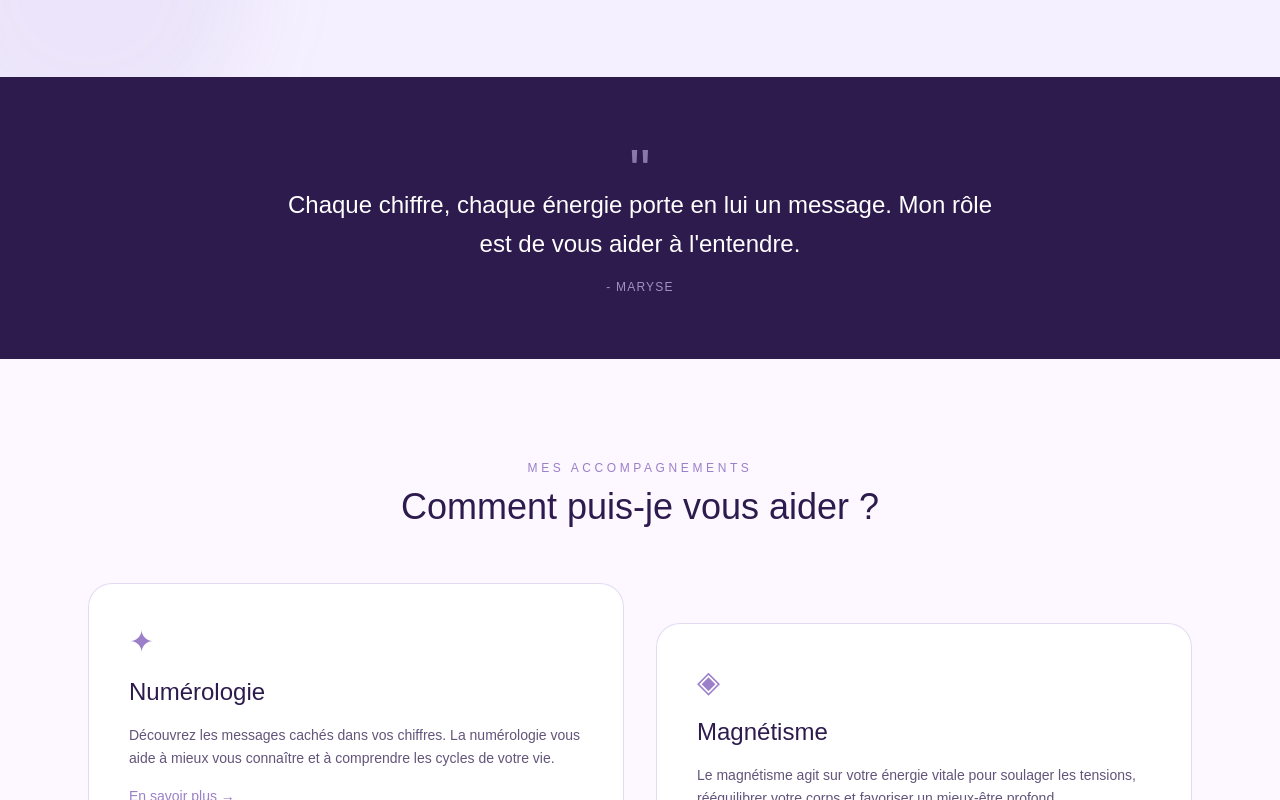
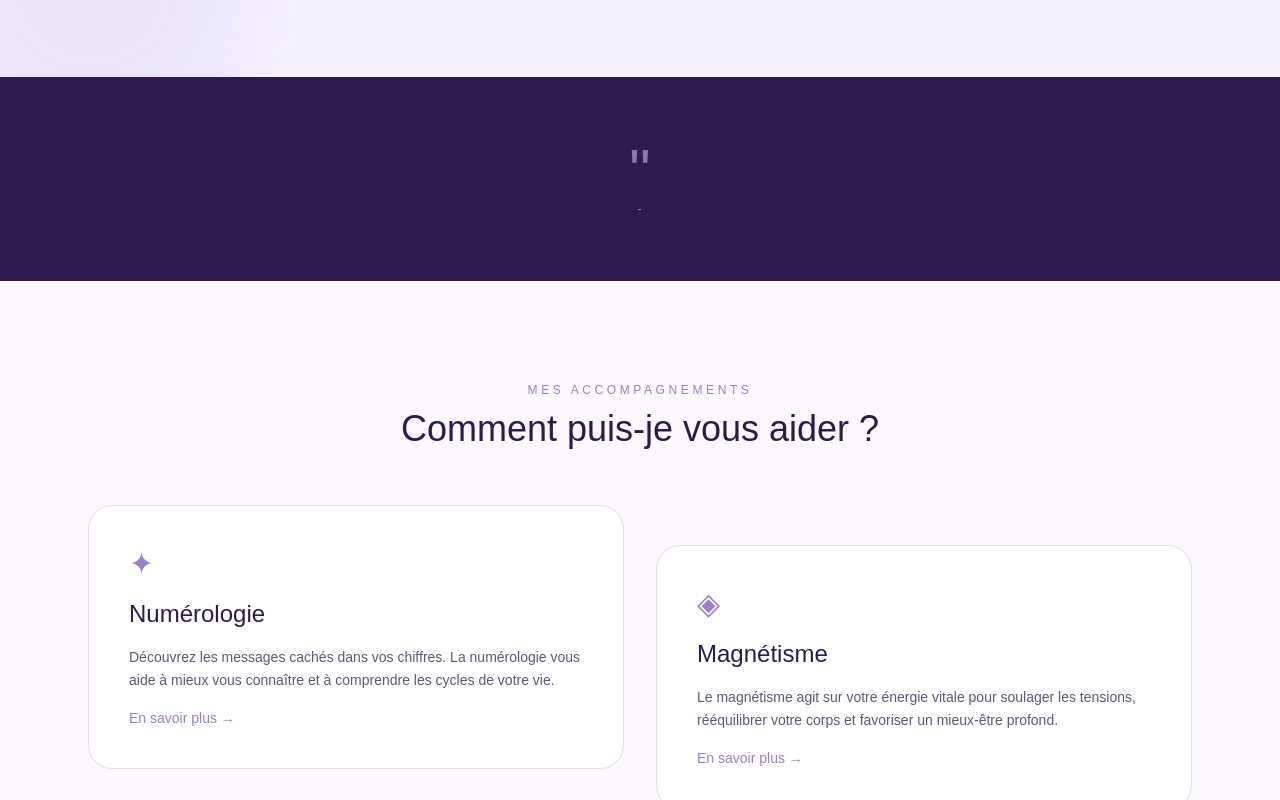
Before and after one commit to GumSurf/maryse-bien-etre, a Next.js app: page / in a window 1280 px wide. Shown: the part 764-1564 px from the top of the page. Built offline with nearby package versions, Linux system fonts and the light colour scheme; a web font is replaced by a local one.

Commit message:
Edit better design

```diff
--- a/src/app/page.tsx
+++ b/src/app/page.tsx
@@ -74,7 +74,7 @@ export default function Home() {
         </div>
       </section>
 
-      <Citation texte={citation.texte} auteur={citation.auteur} />
+      <Citation />
 
       {/* ── SERVICES ─────────────────────────────────────────── */}
       <section id="services" className="bg-[#FDF8FF] py-24">
```
